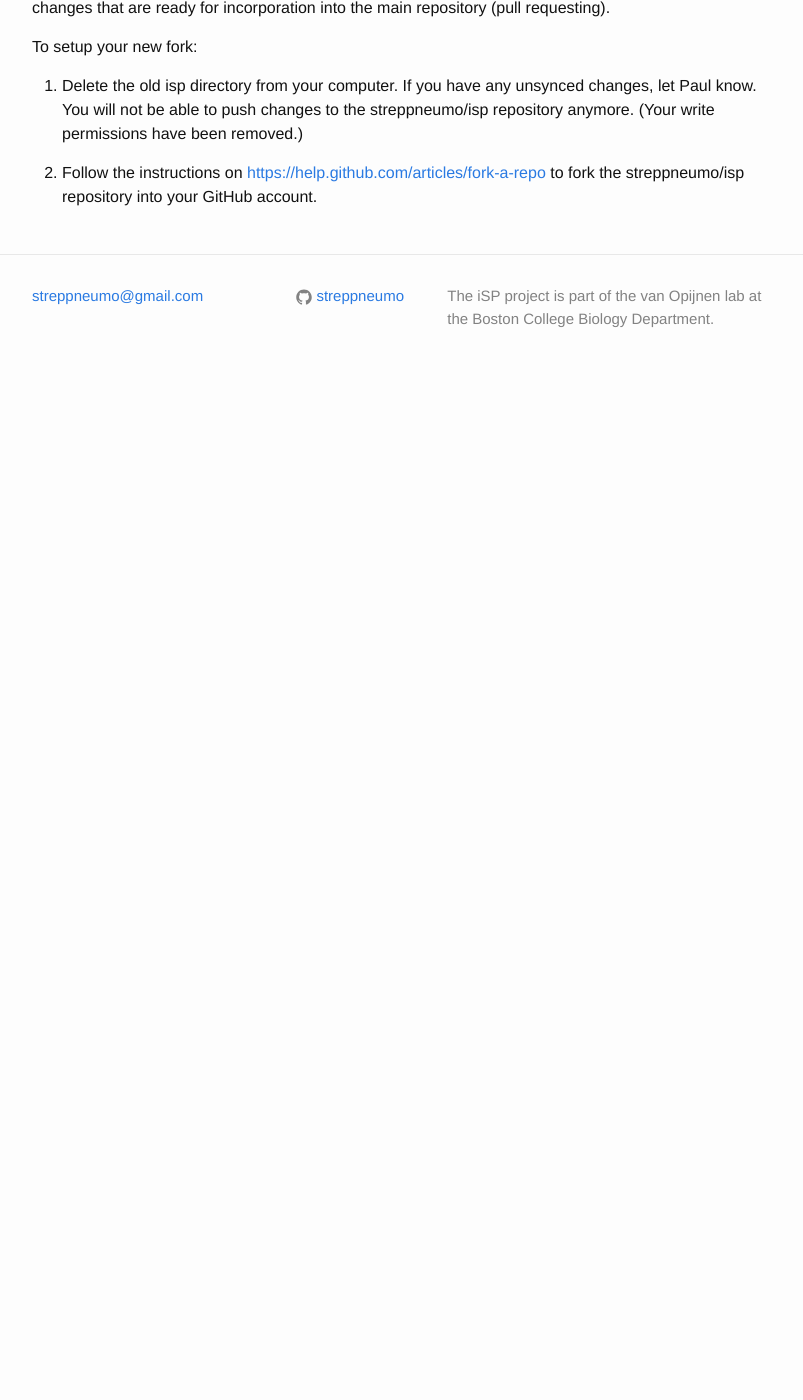
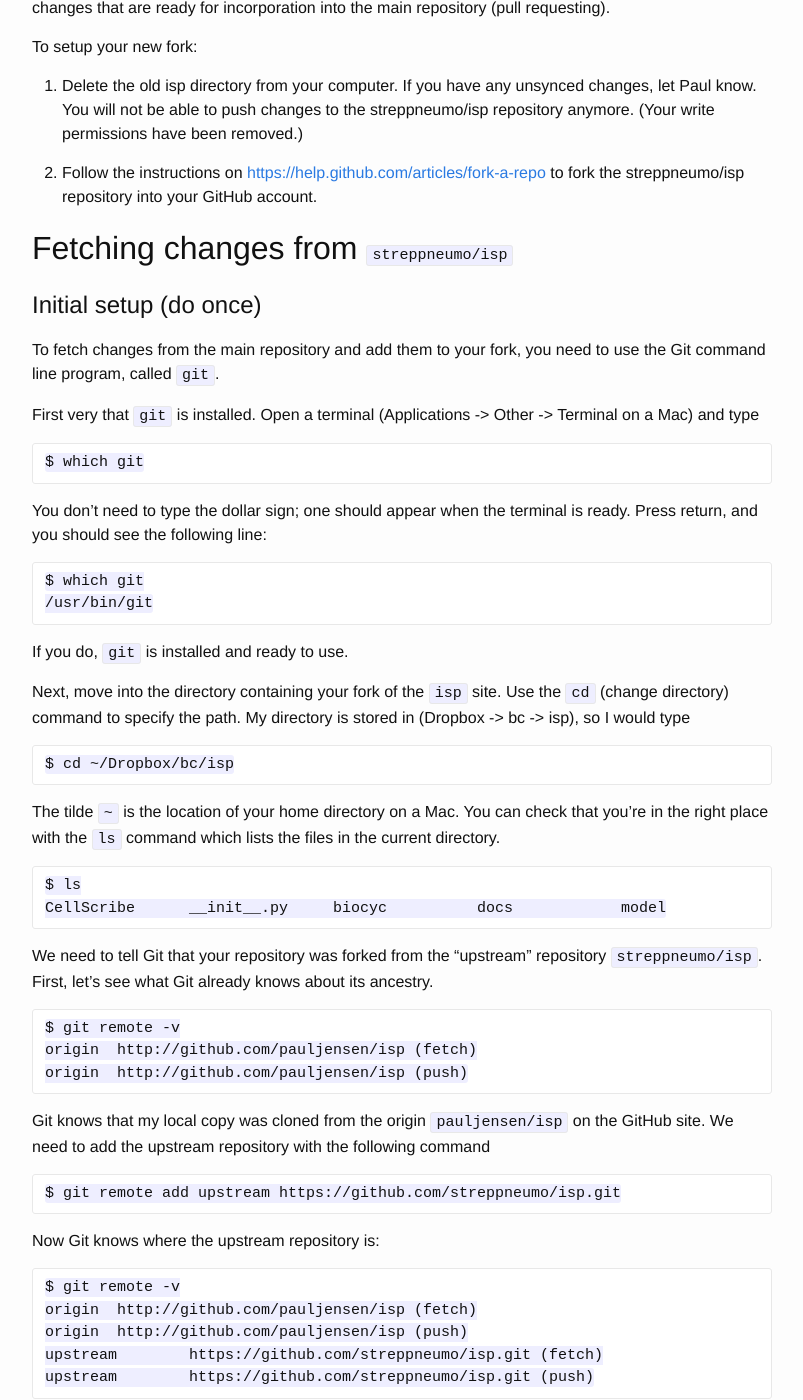
Before and after one commit to streppneumo/streppneumo.github.io, a Jekyll site: the page built from git_workflow.md, in a window 1280 px wide and 1400 px high, scrolled down 270 px. Shown: the whole window, without its empty margins (238-1041 px from the left). Built offline with Jekyll 4.4.1, drawn with Linux system fonts in a browser that asks for light colours; before the commit the page ends 900 px from its top, so only the background shows below that; some of the changed text lies outside the part shown.

Commit message:
forking instructions

````diff
--- a/git_workflow.md
+++ b/git_workflow.md
@@ -14,3 +14,60 @@ To setup your new fork:
 1. Delete the old isp directory from your computer.  If you have any unsynced changes, let Paul know.  You will not be able to push changes to the streppneumo/isp repository anymore.  (Your write permissions have been removed.)
 
 2. Follow the instructions on [https://help.github.com/articles/fork-a-repo](https://help.github.com/articles/fork-a-repo) to fork the streppneumo/isp repository into your GitHub account.
+
+# Fetching changes from ```streppneumo/isp```
+
+## Initial setup (do once)
+
+To fetch changes from the main repository and add them to your fork, you need to use the Git command line program, called ```git```.
+
+First very that ```git``` is installed.  Open a terminal (Applications -> Other -> Terminal on a Mac) and type
+
+	$ which git
+
+You don't need to type the dollar sign; one should appear when the terminal is ready.  Press return, and you should see the following line:
+
+	$ which git
+	/usr/bin/git
+
+If you do, ```git``` is installed and ready to use.
+
+Next, move into the directory containing your fork of the ```isp``` site.  Use the ```cd``` (change directory) command to specify the path.  My directory is stored in (Dropbox -> bc -> isp), so I would type
+
+	$ cd ~/Dropbox/bc/isp
+
+The tilde ```~``` is the location of your home directory on a Mac.  You can check that you're in the right place with the ```ls``` command which lists the files in the current directory.
+
+	$ ls
+	CellScribe	__init__.py	biocyc		docs		model
+
+We need to tell Git that your repository was forked from the "upstream" repository ```streppneumo/isp```.  First, let's see what Git already knows about its ancestry.
+
+	$ git remote -v
+	origin	http://github.com/pauljensen/isp (fetch)
+	origin	http://github.com/pauljensen/isp (push)
+
+Git knows that my local copy was cloned from the origin ```pauljensen/isp``` on the GitHub site.  We need to add the upstream repository with the following command
+
+	$ git remote add upstream https://github.com/streppneumo/isp.git
+
+Now Git knows where the upstream repository is:
+
+	$ git remote -v
+	origin	http://github.com/pauljensen/isp (fetch)
+	origin	http://github.com/pauljensen/isp (push)
+	upstream	https://github.com/streppneumo/isp.git (fetch)
+	upstream	https://github.com/streppneumo/isp.git (push)
+
+## Fetching from upstream (do often)
+
+Let's grab the changes from ```streppneumo/isp``` and pull them into our clone:
+
+	$ git fetch upstream
+
+Git will grab all the new changes and put them in your repository.  To avoid clobbering all your unmerged code, Git creates a separate *branch* and stores the changes there.  As a final step, we need to go back to our master branch (where your code was) and merge the new changes from ```streppneumo/isp```.
+
+	$ git checkout master
+	$ git merge upstream/master
+
+If you have any conflicts, they need to be resolved manually.  Otherwise, you can commit the merge to your fork and continue working.
````
Also changed, not shown: meeting_schedule.md (+5 -5 lines).
